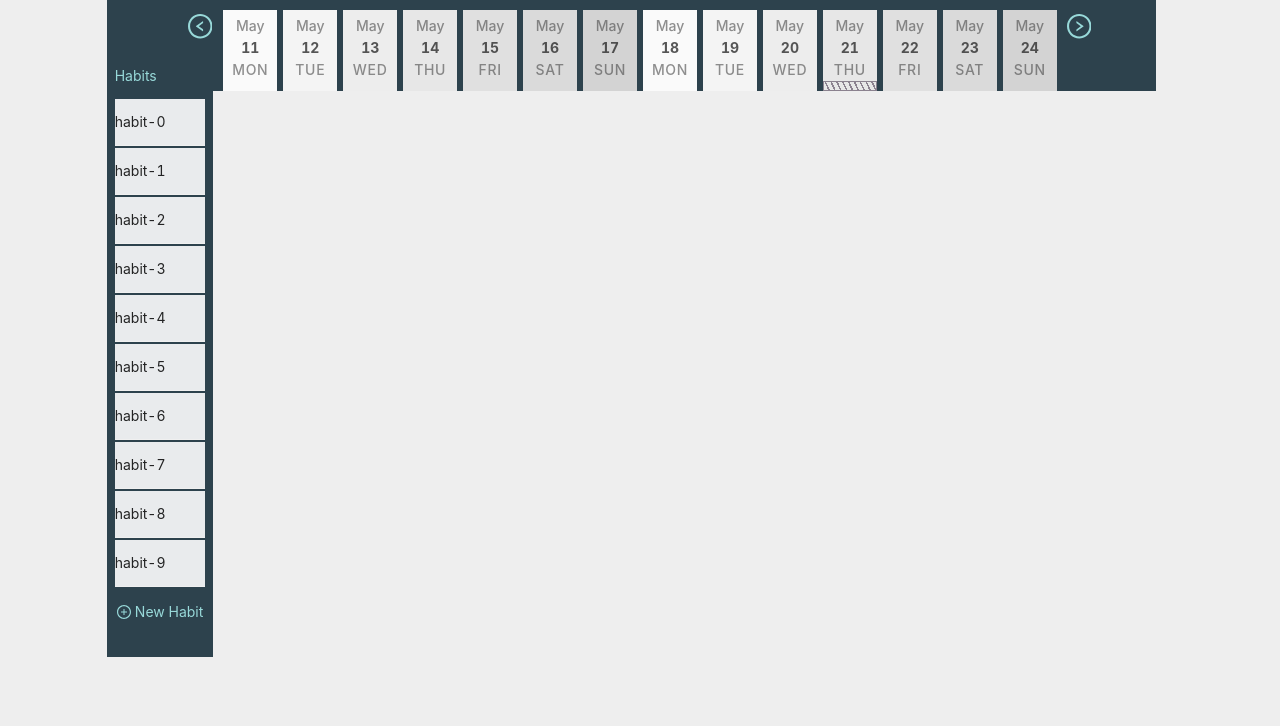
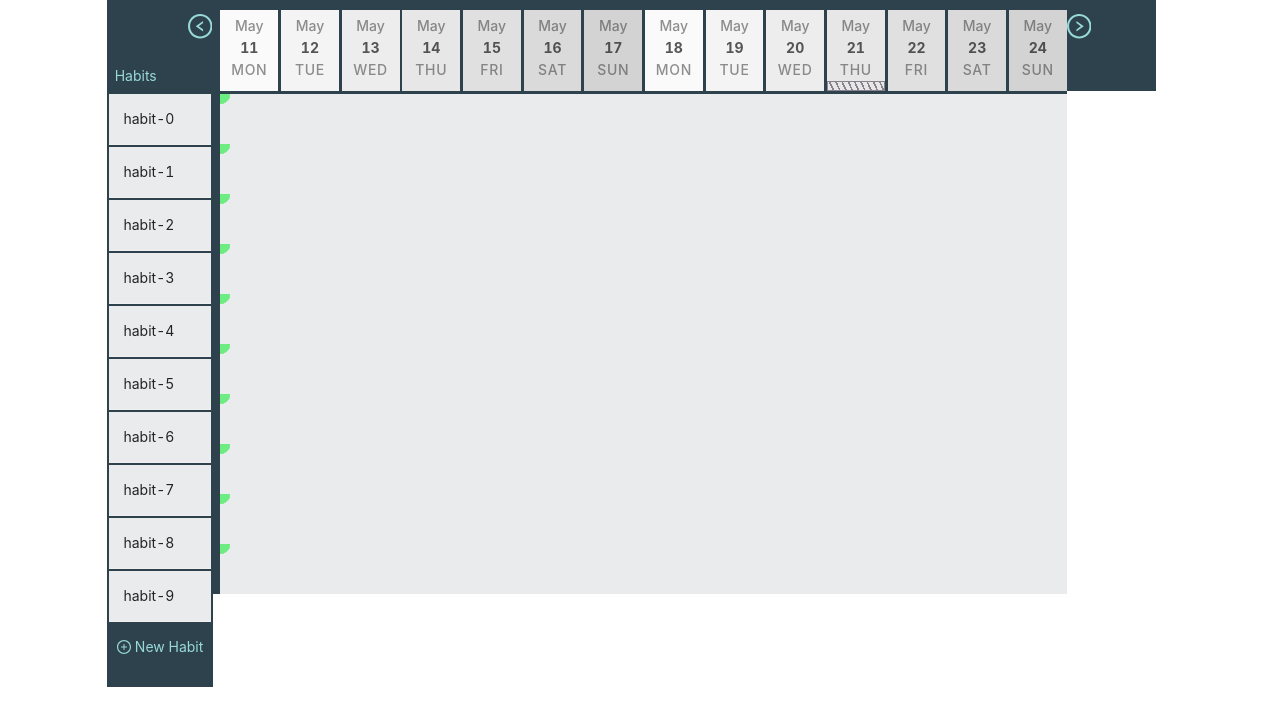
Before and after one commit to brycemorrow4564/habit-tracker, a React (Create React App) app: page / in a window 1280 px wide. Shown: the top 726 px of the page. Built offline with nearby package versions, Linux system fonts and the light colour scheme.

Commit message:
Lots of styling to multiple components. created a color module. added data viz grid back.

```diff
--- a/src/components/HabitList.tsx
+++ b/src/components/HabitList.tsx
@@ -18,15 +18,28 @@ export interface HabitListProps {
 
 const HabitList: React.FC<HabitListProps> = (props) => {
 
+  const itemRefs = React.useRef<{ [key: string]: any }>({});
   const { state, dispatch } = useRootContext();
   const { habitTable } = state;
+
+  React.useEffect(() => {
+    if (itemRefs && itemRefs.current) {
+      let yAnchors = [];
+      for (let habit of Object.keys(itemRefs.current)) {
+        let el: HTMLElement = itemRefs.current[habit];
+        let { offsetTop } = el;
+        yAnchors.push(offsetTop);
+      }
+      dispatch(['update y anchors', yAnchors]);
+    }
+  }, [itemRefs]);
 
   return (
       <React.Fragment>
           <Row justify="end" align="middle" style={{ height: '100%' }}>
             <Col span={12} style={{ background: colors.primary.dark, height: '100%' }}>
               <List
-              style={{ margin: 8 }}
+              className="habit-card-list"
               footer={
                 <Row justify="space-around" align="middle">
                     <Col>
@@ -39,8 +52,19 @@ const HabitList: React.FC<HabitListProps> = (props) => {
                   </Row>
               }
               dataSource={habitTable ? habitTable.getNames() : []}
-              renderItem={item => <List.Item style={{ background: colors.background, marginBottom: 2 }}>{`${item}`}</List.Item>}
-              />
+              renderItem={(item) => <List.Item
+                                    className="habit-card"
+                                    style={{
+                                      background: colors.background,
+                                      marginBottom: 2
+                                    }}
+                                    extra={
+                                      <div ref={ref => {
+                                        // @ts-ignore
+                                        return itemRefs.current[item] = ref;
+                                      }}/>
+                                    }>{`${item}`}</List.Item>
+              }/>
             </Col>
           </Row>
       </React.Fragment>
--- a/src/components/SingleWeekHabitRow.tsx
+++ b/src/components/SingleWeekHabitRow.tsx
@@ -4,59 +4,46 @@ import { Row, Col } from "antd";
 import CircleScalable from './CircleScalable';
 import { ReactComponent as FireSvg } from '../assets/fire19.svg';
 import { useRootContext } from "../contexts/context";
+import { HabitHistory, HabitTable, WeeksWindower } from "../utils/time";
 
 export interface SingleWeekHabitRowProps {
-    data: number[],
-    index: number
+    habitName: string
 };
 
 const SingleWeekHabitRow: React.FC<SingleWeekHabitRowProps> = (props) => {
 
+    const { habitName } = props;
     const { state } = useRootContext();
-    const { singleWeekViewOffset, cellWidth, cellHeight, windowSize, singleWeekXAnchors, habitTable } = state;
-    const { data, index } = props;
+    const {
+        habitTable,
+        weeksWindower,
+        xAnchors,
+        yAnchors
+    } = state;
 
-    let delayUnit = 1000 / (windowSize-1) + index * 30;
+    let data: Array<{ index: number, date: moment.Moment, value: any }> = habitTable.get(habitName, weeksWindower.start, weeksWindower.end);
 
     return (
-        <Row justify="start" align="middle" className="single-week-habit-row">
-
-            {/* Habit Label */}
-            <Col span={singleWeekViewOffset}>
-                <Row justify="end" align="middle" style={{ height: cellHeight, width: "100%", paddingRight: '1em' }}>
-                <Col span={24}>
-                    <p className="habit-name-labels">{`Habit ${index+1}`}</p>
-                </Col>
-                </Row>
-            </Col>
-
-            {/* Habit history visualization */}
-            <Col span={24 - 2 * singleWeekViewOffset}>
-
-            {!singleWeekXAnchors ? null : (
-                <svg style={{ height: cellHeight, width: '100%', display: 'block' }}>
-                    {data.map((d, i) => {
-                        return (
-                            <CircleScalable
-
-                            rowIndex={index}
-                            colIndex={i}
-
-                            cx={singleWeekXAnchors[i]}
-                            cy={cellHeight / 2}
-                            r={cellWidth / 2 - 1}
-                            value={d}
-                            delay={delayUnit * i}
-
-                            />
-                        )
-                    })}
+        <Row className="single-week-habit-row">
+            <Col span={24}>
+            {(
+                <svg style={{ height: 50, width: '100%', display: 'block' }}>
+                    {data.map(({ value, index }, i) => (
+                        <CircleScalable
+                        rowIndex={index}
+                        colIndex={i}
+                        cx={40*i}
+                        cy={yAnchors ? yAnchors[0] : 0}
+                        r={10}
+                        value={value}
+                        delay={0} />
+                    ))}
                 </svg>
             )}
             </Col>
 
             {/* Streak Visualization */}
-            <Col span={singleWeekViewOffset}>
+            {/* <Col span={singleWeekViewOffset}>
                 <Row justify="start" align="top">
                     <Col>
                         <FireSvg className={'streak-icon'} style={{ height: 20, width: 20 }}/>
@@ -67,7 +54,7 @@ const SingleWeekHabitRow: React.FC<SingleWeekHabitRowProps> = (props) => {
                         </svg>
                     </Col>
                 </Row>
-            </Col>
+            </Col> */}
 
         </Row>
     );
--- a/src/css/Custom.css
+++ b/src/css/Custom.css
@@ -20,13 +20,17 @@
 }
 
 .grid-time-label-box {
-    padding: .2em .2em 0 .2em;
+    padding: .2em .2em 0 0;
     flex-grow: 1;
     flex-basis: 0;
 }
 
+.grid-time-label-box:last-child {
+    padding: .2em 0 0 0;
+}
+
 .axis-row {
-    padding: .5em .5em 0 .5em;
+    padding: .5em 0 0 .5em;
 }
 
 .shift-control {
@@ -34,15 +38,20 @@
     font-size: 1.75em;
 }
 
-.time-axis-bottom-divider {
-    width: 100%;
-    height: 1;
-    border: .25px solid #bfbfbf
+.habit-card {
+    padding: 1em;
 }
 
-html {
-    background: #eeeeee;
+.habit-card-list {
+    padding: .2em;
 }
+
+.habit-table-viz-grid {
+    padding-top: .2em;
+    padding-left: .5em;
+}
+
+
 
 /*
 
--- a/src/reducers/reducer.js
+++ b/src/reducers/reducer.ts
@@ -12,10 +12,11 @@ let habitHistoryLength = 34;
 
 let dummyHabitTable = () => {
 
-    let today = moment();
-    let startDate = today.subtract(habitHistoryLength - 1, 'days');
+    let today: moment.Moment = moment();
+    let startDate: moment.Moment = today.subtract(habitHistoryLength - 1, 'days');
 
-    const table = new HabitTable();
+    const table: HabitTable = new HabitTable();
+
     for (let i of _.range(0, numHabits)) {
         let data = new HabitHistory();
         let curr = startDate.clone();
@@ -31,13 +32,13 @@ let dummyHabitTable = () => {
     return table;
 };
 
-const numWeeks  = 2;
-const windowSize = numWeeks * 7;
-const table = dummyHabitTable();
-const week = new Week(1); // a week that starts on monday
-const weeksWindower = new WeeksWindower(table.getMaxDate(), numWeeks, week);
+const numWeeks: 1 | 2 = 2;
+const windowSize: 7 | 14 = (numWeeks * 7) as 7 | 14;
+const table: HabitTable = dummyHabitTable();
+const week: Week = new Week(1); // a week that starts on monday
+const weeksWindower: WeeksWindower = new WeeksWindower(table.getMaxDate(), numWeeks, week);
 
-export const reducerInitialState = {
+export const reducerInitialState: ReducerState = {
 
     // TODO:    the cellHeight and cellWidth should start as null
     //          values and be assigned based on a hook
@@ -45,15 +46,32 @@ export const reducerInitialState = {
     "singleWeekViewOffset": 4,
     "cellWidth": null,                              // the width of grid cells for habit tracking
     "cellHeight": null,                             // the height of grid cells for habit tracking
-    "windowSize": windowSize,                       // the temporal width (in days) of current time period (summarized in view)
+    "windowSize": windowSize as 7 | 14,             // the temporal width (in days) of current time period (summarized in view)
     "habitTable": _.cloneDeep(table),               // an instance of HabitTable
     "weeksWindower": _.cloneDeep(weeksWindower),    // an instance of WeeksWindower
-
+    "yAnchors": [],
+    "xAnchors": []
 };
 
-export function reducer(state, [type, payload]) {
+export interface ReducerState {
+    singleWeekViewOffset: number,
+    cellWidth: number | null,
+    cellHeight: number | null,
+    windowSize: 7 | 14,
+    habitTable: HabitTable,
+    weeksWindower: WeeksWindower,
+    yAnchors: number[],
+    xAnchors: number[]
+}
 
-    const mutators = {
+export type ReducerAction = [string, any];
+
+export function reducer(state: ReducerState, action: ReducerAction) {
+
+    let type: string = action[0];
+    let payload: any = action[1];
+
+    const mutators: { [key: string]: any } = {
         'shift window': () => {
             let forwards = payload;
             let weeksWindower = _.cloneDeep(state.weeksWindower);
@@ -63,6 +81,12 @@ export function reducer(state, [type, payload]) {
                 weeksWindower.shiftBackwards();
             }
             return { ...state, weeksWindower };
+        },
+        'update x anchors': () => {
+            return { ...state, xAnchors: payload };
+        },
+        'update y anchors': () => {
+            return { ...state, yAnchors: payload };
         }
     };
 
--- a/src/utils/time.ts
+++ b/src/utils/time.ts
@@ -57,13 +57,19 @@ export class HabitHistory {
         let data = [];
         let curr = d0.clone();
         let wi = 0;
-        while (d1.diff(curr, 'days') >= 0) {
+        while (!d1.isSame(curr, 'days')) {
             let dateIndexKey = curr.format();
             if (dateIndexKey in this.dateIndex) {
                 data.push({
-                    index: wi,
+                    index: wi,  // numerical index into date array representation of window
                     date: curr,
                     value: this.values[this.dateIndex[dateIndexKey]].value
+                });
+            } else {
+                data.push({
+                    index: wi,  // numerical index into date array representation of window
+                    date: curr,
+                    value: 0
                 });
             }
             curr.add(1, 'day');
@@ -196,23 +202,25 @@ export class HabitTable {
         this.habits = [];       // stores HabitHistory instances in order they are added to
     }
 
-    private getHabitRowByName(name: string) {
+    private getHabitHistory(name: string) {
         return this.habits[this.nameIndex[name]];
     }
 
     add(name: string, habit: HabitHistory) {
+        // Add a habit and associated data
         this.names.push(name);
         this.namesIndex.push(this.names.length-1);
         this.habits.push(habit);
         this.nameIndex[name] = this.habits.length-1;
     }
 
-    set(name: string, date: moment.Moment, value: number) {
-        this.getHabitRowByName(name).set(date, value);
-    }
+    // set(name: string, date: moment.Moment, value: number) {
+    //     this.getHabitRowByName(name).set(date, value);
+    // }
 
     get(name: string, d0: moment.Moment, d1: moment.Moment) {
-        return this.getHabitRowByName(name).getInWindow(d0, d1);
+        const history: HabitHistory = this.getHabitHistory(name);
+        return history.getInWindow(d0, d1);
     }
 
     // getAll(weeksWindower: WeeksWindower) {
--- a/src/views/SingleWeekView.tsx
+++ b/src/views/SingleWeekView.tsx
@@ -1,18 +1,23 @@
 import * as React from 'react';
-import * as ReactDOM from "react-dom";
 import _ from "lodash";
 import { useRootContext } from "../contexts/context";
-
+import moment from "moment";
 import SingleWeekHabitRow from '../components/SingleWeekHabitRow';
 import GridTimeAxis from "../components/GridTimeAxis";
 import GridRowLayout from "../components/GridRowLayout";
 import HabitList from "../components/HabitList";
+import { colors } from "../utils/color";
 
 export interface SingleWeekViewProps {
 
 }
 
 const SingleWeekView: React.FC<SingleWeekViewProps> = (props) => {
+
+  const { state, dispatch } = useRootContext();
+  const { habitTable } = state;
+
+  const today = moment();
 
   return (
       <React.Fragment>
@@ -21,11 +26,16 @@ const SingleWeekView: React.FC<SingleWeekViewProps> = (props) => {
 
         <GridRowLayout
         left={<HabitList/>}
-        center={null}
+        center={
+          <div className="habit-table-viz-grid" style={{ background: colors.primary.dark }}>
+            <div style={{ background: colors.background }}>
+              {habitTable.getNames().map((habitName: string) => (<SingleWeekHabitRow habitName={habitName}/>))}
+            </div>
+          </div>
+        }
         right={null}/>
 
-        {/* Data Rows */}
-        {/* {habitTable.map((data: number[], i: number) => (<SingleWeekHabitRow data={data.slice(windowStartIndex, windowEndIndex+1)} index={i} />))} */}
+
 
       </React.Fragment>
   );
```
